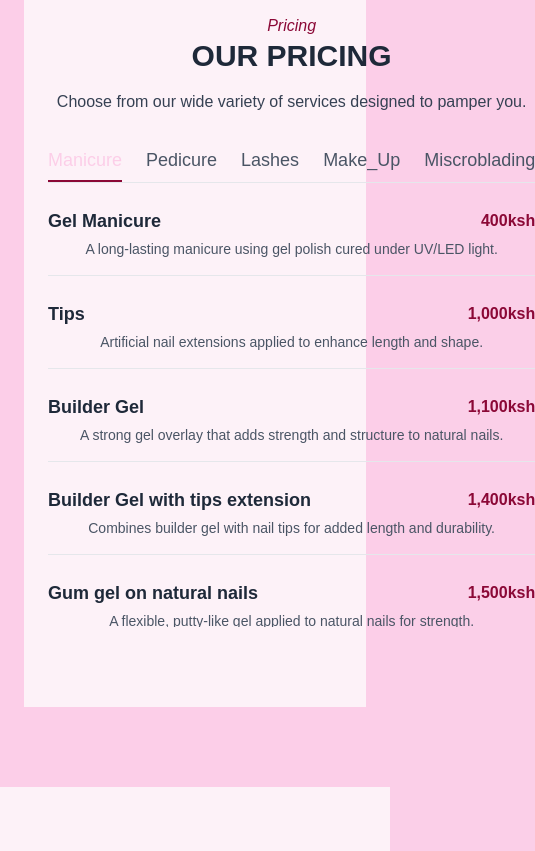
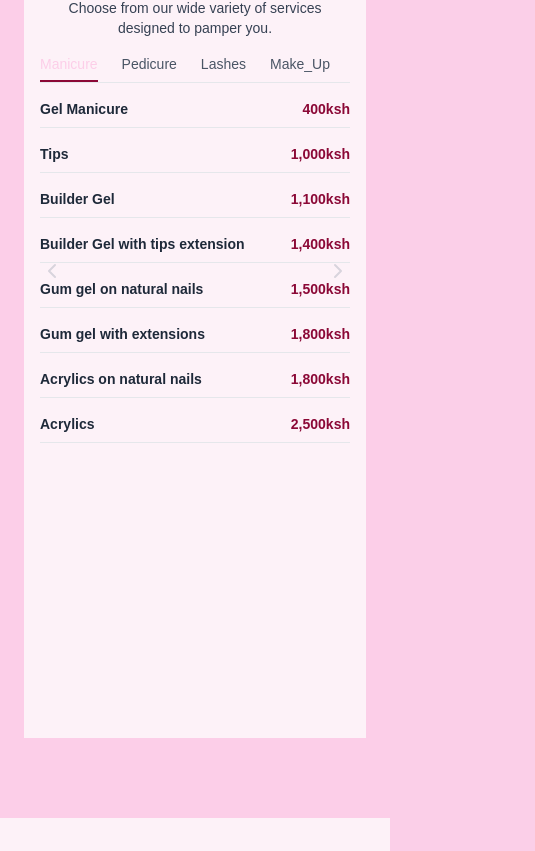
Before and after one commit to Gleeesh/lachiqbeauties, a Next.js app: page / in a window 390 px wide. Shown: the part 3333-4184 px from the top of the page, 535 px wide, since content can reach past the window. Built offline with nearby package versions, Linux system fonts and the light colour scheme.

Commit message:
fixed footer and pricing small screens, mobile view done

```diff
--- a/src/app/page.tsx
+++ b/src/app/page.tsx
@@ -271,7 +271,7 @@ export default function Home(): React.ReactElement {
             height={50}
           />
         </span>
-        <nav className="flex space-x-20 text-rose-900 font-medium mb-4">
+        <nav className="flex flex-wrap justify-center space-x-6 md:space-x-20 text-rose-900 font-medium mb-4 w-full">
           <a
             href="#home"
             className="relative group"
--- a/src/components/ui/pricingTabs.tsx
+++ b/src/components/ui/pricingTabs.tsx
@@ -1,6 +1,7 @@
 "use client";
 import React, { useState, useRef, useEffect } from "react";
 import { motion, AnimatePresence } from "framer-motion";
+import { ChevronLeft, ChevronRight } from "lucide-react";
 
 export default function PricingTabs() {
   const tabs = {
@@ -20,14 +21,8 @@ export default function PricingTabs() {
     Pedicure: {
       image: "/assets/pedicure.jpg",
       services: [
-        { name: "Gel Pedicure", description: "A long-lasting manicure using gel polish cured under UV/LED light.", price: "1,000ksh" },
-        { name: "Tips", description: "Artificial nail extensions applied to enhance length and shape.", price: "1,000ksh" },
-        { name: "Builder Gel", description: "A strong gel overlay that adds strength and structure to natural nails.", price: "1,100ksh" },
-        { name: "Builder Gel with tips extension", description: "Combines builder gel with nail tips for added length and durability.", price: "1,400ksh" },
-        { name: "Gum gel on natural nails", description: "A flexible, putty-like gel applied to natural nails for strength.", price: "1,500ksh" },
-        { name: "Gum gel with extensions", description: "Gum gel used with tips to create durable, extended nails.", price: "1,800ksh" },
-        { name: "Acrylics on natural nails", description: "Acrylic overlay applied directly to natural nails for strength and polish.", price: "1,800ksh" },
-        { name: "Acrylics", description: "A classic nail extension method using liquid monomer and powder for long, strong nails.", price: "2,500ksh" },
+        { name: "Gel Pedicure", description: "A pampering gel polish pedicure that lasts for weeks.", price: "1,000ksh" },
+        { name: "Spa Pedicure", description: "Includes soaking, exfoliation, massage, and polish.", price: "1,500ksh" },
       ],
     },
     Lashes: {
@@ -44,7 +39,7 @@ export default function PricingTabs() {
         { name: "Full Face Beat", description: "A bold, full-coverage makeup style with dramatic detailing.", price: "1,500ksh" },
       ],
     },
-    Miscroblading: {
+    Microblading: {
       image: "/assets/microblading.jpg",
       services: [
         { name: "Microblading", description: "A semi-permanent eyebrow treatment using fine strokes to mimic natural hairs.", price: "10,000ksh" },
@@ -52,8 +47,10 @@ export default function PricingTabs() {
     },
   };
 
+  const tabKeys = Object.keys(tabs) as (keyof typeof tabs)[];
   const [activeTab, setActiveTab] = useState<keyof typeof tabs>("Manicure");
   const [underlineProps, setUnderlineProps] = useState({ left: 0, width: 0 });
+  const [showHints, setShowHints] = useState(true);
   const tabRefs = useRef<Record<string, HTMLButtonElement | null>>({});
 
   useEffect(() => {
@@ -66,11 +63,21 @@ export default function PricingTabs() {
     }
   }, [activeTab]);
 
+  const handleSwipe = (direction: number) => {
+    const currentIndex = tabKeys.indexOf(activeTab);
+    const nextIndex = currentIndex + direction;
+    if (nextIndex >= 0 && nextIndex < tabKeys.length) {
+      setActiveTab(tabKeys[nextIndex]);
+      setShowHints(false);
+    }
+  };
+
   return (
-    <section className="py-20 px-6 md:px-20 bg-pink-50">
-      <div className="grid md:grid-cols-2 gap-10 items-center">
-        {/* Left Image with Animation */}
-        <div className="relative w-full h-full">
+    <section className="min-h-screen py-10 px-4 md:px-20 bg-pink-50 flex flex-col">
+      <div className="flex flex-col md:grid md:grid-cols-2 gap-8 flex-grow overflow-hidden">
+
+        {/* Left Image (hidden on small screens) */}
+        <div className="relative w-full h-full hidden md:block">
           <AnimatePresence mode="wait">
             <motion.img
               key={tabs[activeTab].image}
@@ -80,30 +87,30 @@ export default function PricingTabs() {
               animate={{ opacity: 1, x: 0 }}
               exit={{ opacity: 0, x: 30 }}
               transition={{ duration: 0.5 }}
-              className="w-full h-full object-cover rounded-lg shadow-lg absolute top-0 left-0"
+              className="w-full h-full object-cover rounded-lg shadow-lg"
             />
           </AnimatePresence>
         </div>
 
         {/* Right Content */}
-        <div>
-          <p className="text-rose-900 italic font-medium">Pricing</p>
-          <h2 className="text-3xl md:text-4xl font-bold text-gray-800 mb-4">
+        <div className="relative flex flex-col overflow-hidden">
+          <p className="text-rose-900 italic font-medium text-center md:text-left">Pricing</p>
+          <h2 className="text-2xl md:text-4xl font-bold text-gray-800 mb-2 text-center md:text-left">
             OUR PRICING
           </h2>
-          <p className="text-gray-700 mb-8">
+          <p className="text-gray-700 mb-4 text-sm md:text-base text-center md:text-left">
             Choose from our wide variety of services designed to pamper you.
           </p>
 
-          {/* Tabs */}
-          <div className="relative border-b border-gray-200 mb-6">
-            <div className="flex space-x-6">
-              {Object.keys(tabs).map((tab) => (
+          {/* Tabs row */}
+          <div className="relative border-b border-gray-200 mb-4 overflow-x-auto snap-x snap-mandatory scrollbar-hide">
+            <div className="flex justify-center md:justify-start space-x-6 min-w-max">
+              {tabKeys.map((tab) => (
                 <button
                   key={tab}
                   ref={(el) => { tabRefs.current[tab] = el; }}
-                  onClick={() => setActiveTab(tab as keyof typeof tabs)}
-                  className={`pb-2 text-lg font-medium transition ${
+                  onClick={() => setActiveTab(tab)}
+                  className={`pb-2 text-sm md:text-lg font-medium transition snap-start ${
                     activeTab === tab ? "text-pink-200" : "text-gray-600 hover:text-rose-900"
                   }`}
                 >
@@ -111,8 +118,6 @@ export default function PricingTabs() {
                 </button>
               ))}
             </div>
-
-            {/* Animated underline */}
             <motion.div
               className="absolute bottom-0 h-[2px] bg-rose-900"
               animate={{ left: underlineProps.left, width: underlineProps.width }}
@@ -120,27 +125,63 @@ export default function PricingTabs() {
             />
           </div>
 
-          {/* Services List with Animation and scrollable overflow */}
+          {/* Services List */}
+          <div className="relative flex-grow overflow-y-auto">
             <AnimatePresence mode="wait">
               <motion.div
                 key={activeTab}
-              initial={{ opacity: 0, y: 10 }}
-              animate={{ opacity: 1, y: 0 }}
-              exit={{ opacity: 0, y: -10 }}
+                initial={{ opacity: 0, x: 50 }}
+                animate={{ opacity: 1, x: 0 }}
+                exit={{ opacity: 0, x: -50 }}
                 transition={{ duration: 0.4 }}
-              className="space-y-6 max-h-[420px] overflow-y-auto overflow-x-hidden"
+                className="space-y-4 md:space-y-6"
+                drag="x"
+                dragConstraints={{ left: 0, right: 0 }}
+                onDragEnd={(_, info) => {
+                  if (info.offset.x < -100) handleSwipe(1);
+                  if (info.offset.x > 100) handleSwipe(-1);
+                }}
               >
                 {tabs[activeTab].services.map((service, i) => (
-                <div key={i} className="border-b border-gray-200 pb-4">
+                  <div key={i} className="border-b border-gray-200 pb-2 md:pb-4">
                     <div className="flex justify-between items-center">
-                    <h3 className="text-lg font-semibold text-gray-800">{service.name}</h3>
-                    <span className="text-rose-900 font-bold">{service.price}</span>
+                      <h3 className="text-sm md:text-lg font-semibold text-gray-800">{service.name}</h3>
+                      <span className="text-rose-900 font-bold text-sm md:text-base">{service.price}</span>
                     </div>
-                  <p className="text-gray-600 text-sm mt-1">{service.description}</p>
+                    <p className="hidden md:block text-gray-600 text-sm mt-1">
+                      {service.description}
+                    </p>
                   </div>
                 ))}
               </motion.div>
             </AnimatePresence>
+
+            {/* Swipe Hints */}
+            <AnimatePresence>
+              {showHints && (
+                <>
+                  <motion.div
+                    className="absolute inset-y-0 left-0 flex items-center md:hidden"
+                    initial={{ opacity: 0 }}
+                    animate={{ opacity: 0.6 }}
+                    exit={{ opacity: 0 }}
+                    transition={{ duration: 0.5 }}
+                  >
+                    <ChevronLeft className="w-6 h-6 text-gray-400 animate-pulse" />
+                  </motion.div>
+                  <motion.div
+                    className="absolute inset-y-0 right-0 flex items-center md:hidden"
+                    initial={{ opacity: 0 }}
+                    animate={{ opacity: 0.6 }}
+                    exit={{ opacity: 0 }}
+                    transition={{ duration: 0.5 }}
+                  >
+                    <ChevronRight className="w-6 h-6 text-gray-400 animate-pulse" />
+                  </motion.div>
+                </>
+              )}
+            </AnimatePresence>
+          </div>
         </div>
       </div>
     </section>
```
Lines whose indentation alone changed are shown as unchanged.
